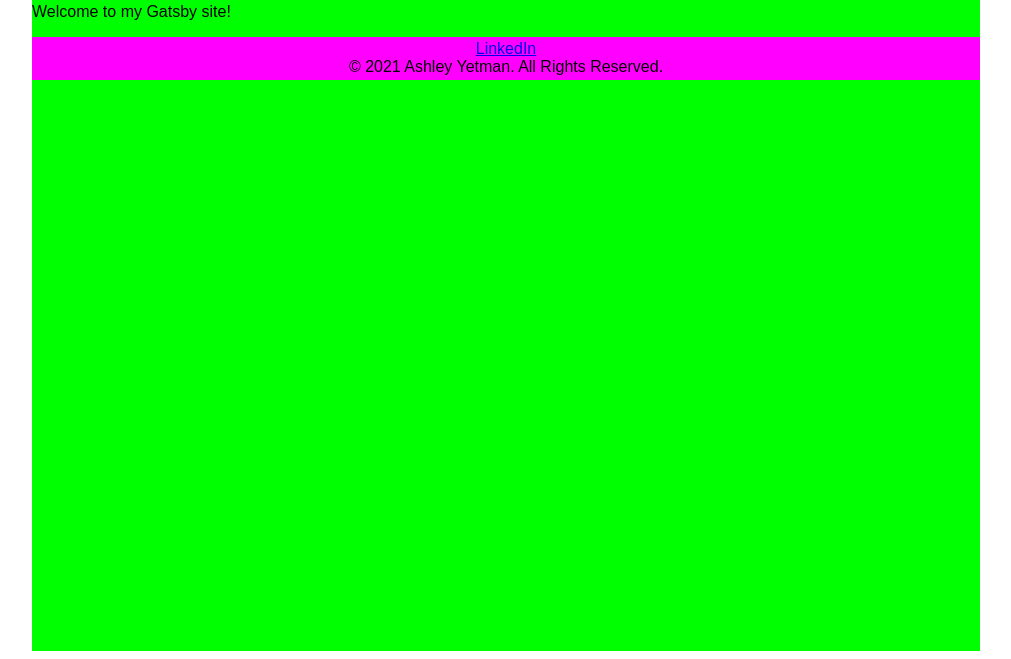
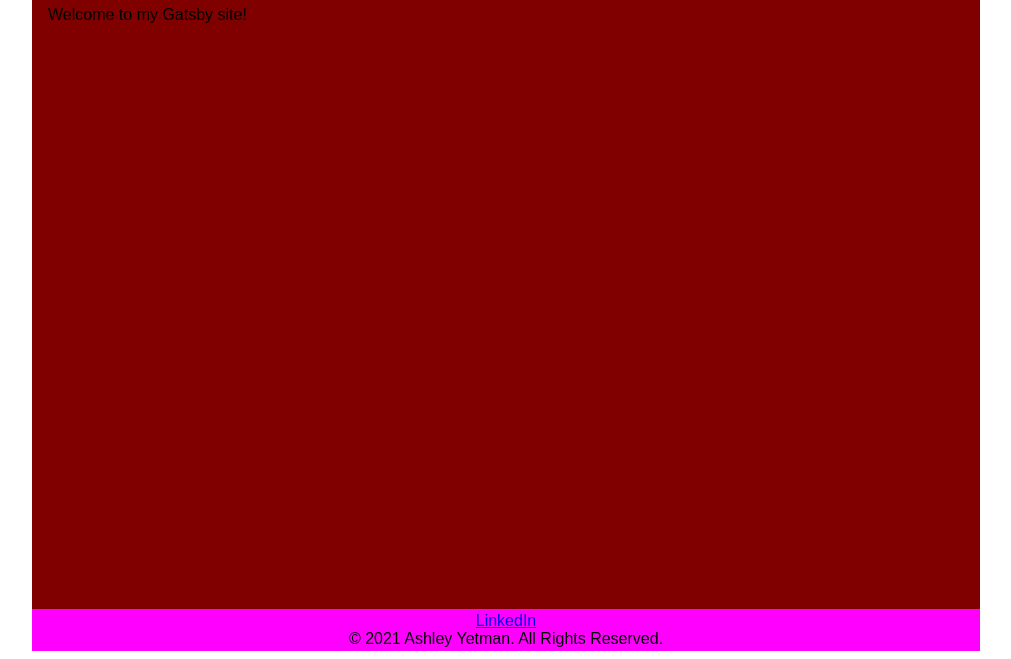
Before and after one commit to Alchamyst/ayetman-portfolio-placeholder, a Gatsby site: page / in a window 1280 px wide. Shown: the part 141-800 px from the top of the page, without its empty margins (134-1145 px from the left). Built offline with nearby package versions, Linux system fonts and the light colour scheme; Gatsby itself is replaced by a stand-in of ours.

Commit message:
refactor main component and add styles.

```diff
--- a/src/components/main.js
+++ b/src/components/main.js
@@ -1,8 +1,9 @@
 import * as React from 'react';
+import * as style from './main.module.css';
 
 const Main = ({ pageTitle, children }) => {
   return (
-    <main>
+    <main className={style.main}>
         <title>{pageTitle}</title>
         <h1>{pageTitle}</h1>
         {children}
--- /dev/null
+++ b/src/components/main.module.css
@@ -0,0 +1,9 @@
+main {
+    background-color: maroon;
+    flex: 1 0 auto;
+    padding-bottom: 0.2em;
+    padding-left: 1em;
+    padding-right: 1em;
+    padding-top: 0.2em;
+    vertical-align: text-top;
+}
```
